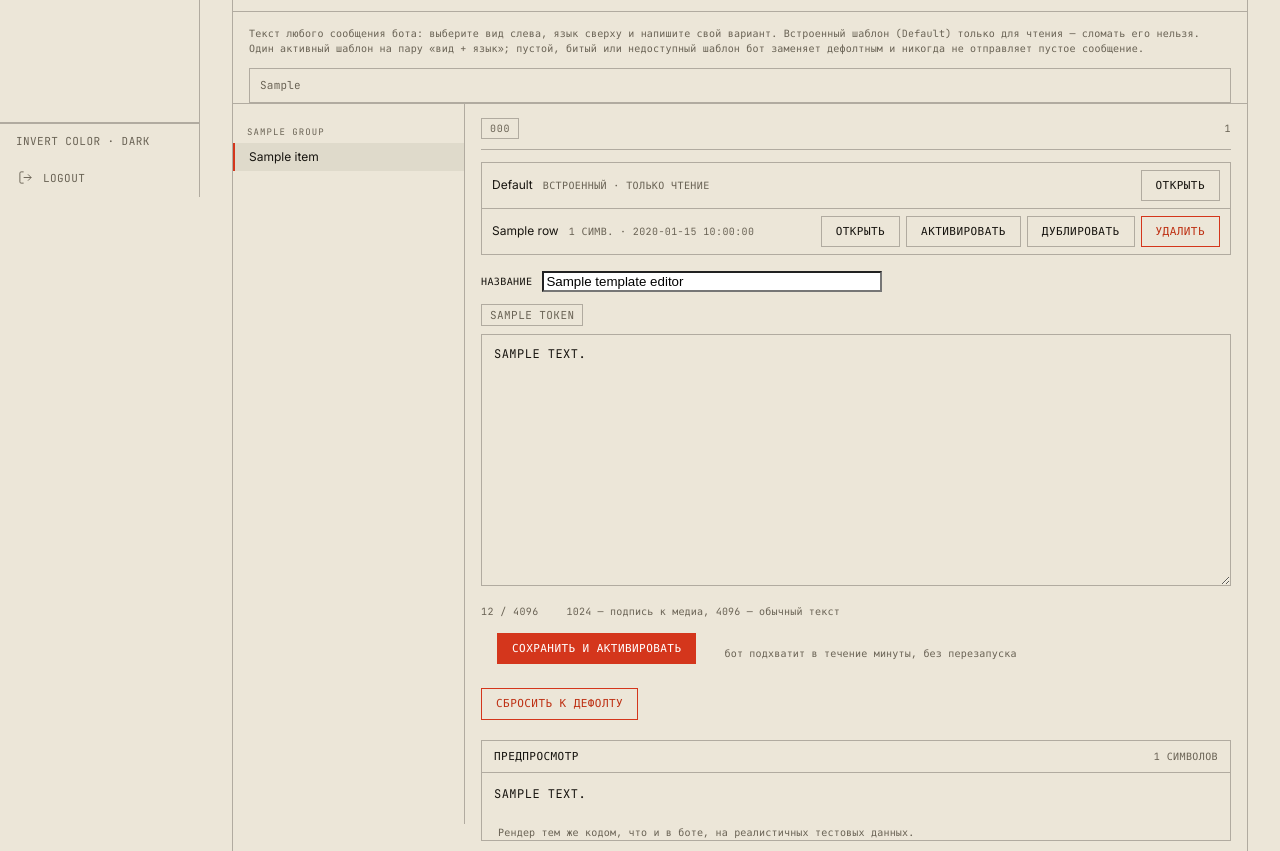
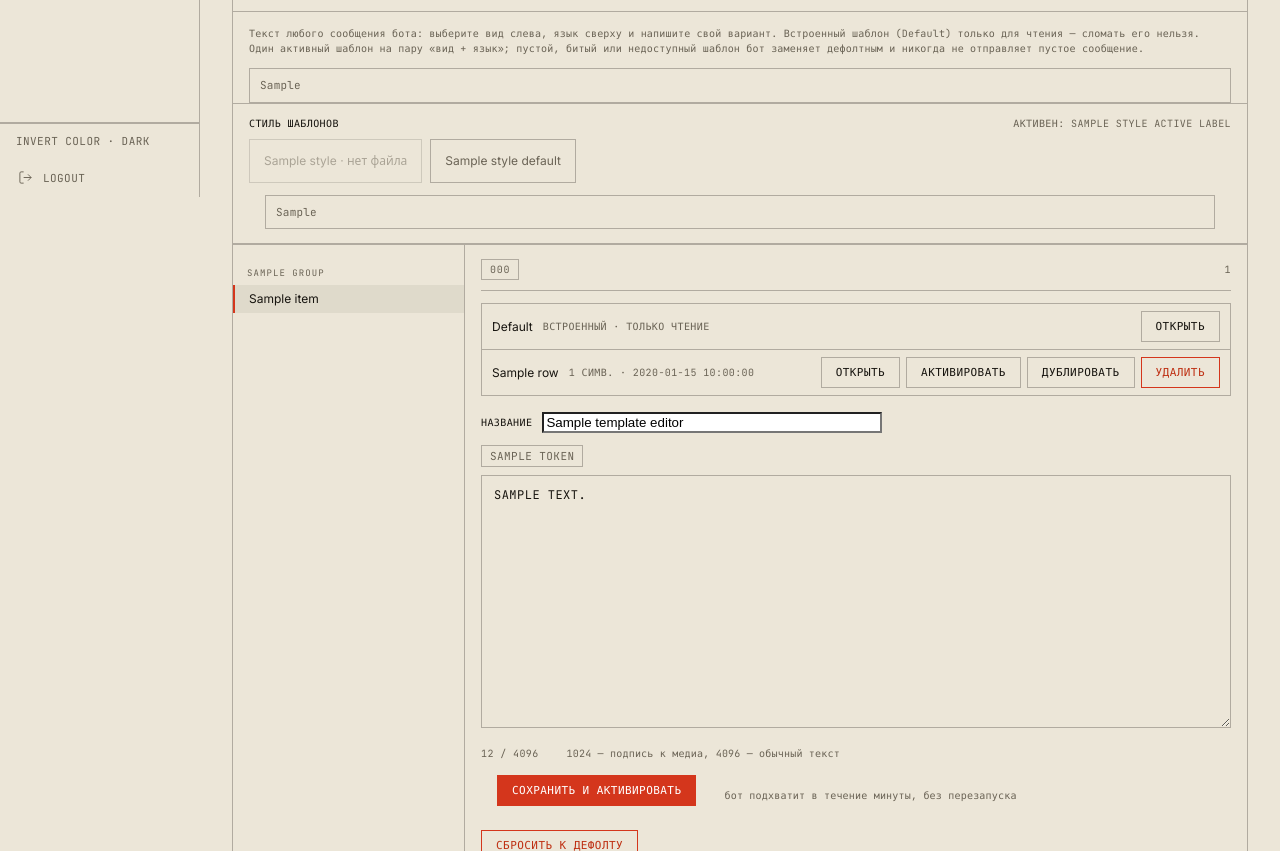
Before and after one commit to 1-01-dev/koyura-bot, a Flask app: template dashboard/templates/admin_bot.html in a window 1280 px wide. Shown: the part 603-1454 px from the top of the page. Run offline with Flask 3, Linux system fonts and the light colour scheme; the template is opened without the code that fills it: most values are stand-ins (such as "Sample title", 1, 10 or a date in 2020); parts of the project's set-up code (start-up, migrations or seed data) failed here and were passed over; some libraries are stand-ins or nearby versions.

Commit message:
feat(dashboard): apply a message style from Admin -> Message templates
A row of buttons above the editor: Quiet premium, Terminal, Media studio,
Friendly, Default. The active one is lit, read from templates.style.

POST /admin/templates/apply-style takes the same session and CSRF check as the
four actions beside it. A preset is validated kind by kind and the accepted
bodies are written for every language in one transaction; the ones that fail are
skipped and named in the notice ("applied 54 of 64, skipped: …"), because an
operator who cannot see which body was wrong cannot fix the file.

Default deletes every stored body, so the bot renders its built-in text again —
it does not copy that text into rows, which would freeze today's wording.

Any one-pair save, activate, delete or reset marks the set custom: it no longer
matches the preset it came from.

```diff
--- a/dashboard/static/style.css
+++ b/dashboard/static/style.css
@@ -1666,6 +1666,74 @@
    above it; no new colours, only the existing tokens.
    --------------------------------------------------------- */
 
+/* The preset styles sit above the editor: one button per voice, the active one
+   lit. Applying one writes the whole set, so the row is a group of forms and
+   nothing here is a toggle. Same hairlines and mono labels as the panels
+   around it; the only colour is the existing red accent for "active". */
+
+.templates-styles {
+  padding: 12px 16px 14px;
+  border-top: 1px solid var(--line);
+  border-bottom: 1px solid var(--line);
+}
+
+.templates-styles-head {
+  display: flex;
+  align-items: baseline;
+  justify-content: space-between;
+  gap: 12px;
+  flex-wrap: wrap;
+  margin-bottom: 8px;
+}
+
+.templates-style-row {
+  display: flex;
+  align-items: stretch;
+  gap: 8px;
+  flex-wrap: wrap;
+}
+
+.templates-style-form {
+  display: contents;
+}
+
+.templates-style {
+  min-height: 44px;
+  padding: 8px 14px;
+  border: 1px solid var(--line);
+  background: transparent;
+  color: var(--dim);
+  font-size: 12px;
+  font-family: inherit;
+  cursor: pointer;
+}
+
+.templates-style:hover:not(:disabled) {
+  border-color: var(--red);
+  color: var(--ink);
+}
+
+.templates-style.is-active {
+  border-color: var(--red);
+  color: var(--ink);
+  background: var(--wash);
+}
+
+/* A preset with no file on disk is listed but not clickable: the operator can
+   see that the style exists without a broken apply. */
+.templates-style:disabled {
+  cursor: not-allowed;
+  opacity: 0.5;
+}
+
+/* "Custom" is a state, not an action: it is a span, and only shown when the
+   set no longer matches the preset it came from. */
+.templates-style-custom {
+  display: inline-flex;
+  align-items: center;
+  cursor: default;
+}
+
 .templates-layout {
   display: grid;
   grid-template-columns: 232px minmax(0, 1fr);
--- a/dashboard/templates/_admin_templates.html
+++ b/dashboard/templates/_admin_templates.html
@@ -35,6 +35,63 @@
   {% if template_notice %}
   <p class="form-notice" role="status" id="templates-notice">{{ template_notice }}</p>
   {% endif %}
+
+  {# The preset styles: one button each, the active one lit. Applying a style
+     is a whole-set write (every kind, both languages), so each is its own POST
+     with the CSRF token — a plain form, like every other action here. Default
+     clears the overrides so the bot renders its built-in texts again. #}
+  <div class="templates-styles" id="templates-styles"
+       data-active-style="{{ style_active }}">
+    <div class="templates-styles-head">
+      <span class="limits-label mono">Стиль шаблонов</span>
+      <span class="limits-meta mono" id="templates-style-active">
+        активен: {{ style_active_label }}
+        {%- if style_active == style_custom.id %} (набор правился вручную){% endif %}
+      </span>
+    </div>
+    <div class="templates-style-row" role="group" aria-label="Стили шаблонов">
+      {% for style in styles %}
+      <form method="post" action="/admin/templates/apply-style"
+            class="templates-style-form">
+        <input type="hidden" name="csrf_token" value="{{ csrf_token }}" />
+        <input type="hidden" name="kind" value="{{ template_kind.id }}" />
+        <input type="hidden" name="lang" value="{{ template_lang }}" />
+        <input type="hidden" name="style" value="{{ style.id }}" />
+        <button type="submit"
+                class="templates-style{% if style.id == style_active %} is-active{% endif %}"
+                data-style="{{ style.id }}"
+                title="{{ style.tagline }}"
+                {% if not style.installed %}disabled{% endif %}>
+          {{ style.label }}{% if not style.installed %} · нет файла{% endif %}
+        </button>
+      </form>
+      {% endfor %}
+      <form method="post" action="/admin/templates/apply-style"
+            class="templates-style-form">
+        <input type="hidden" name="csrf_token" value="{{ csrf_token }}" />
+        <input type="hidden" name="kind" value="{{ template_kind.id }}" />
+        <input type="hidden" name="lang" value="{{ template_lang }}" />
+        <input type="hidden" name="style" value="{{ style_default.id }}" />
+        <button type="submit"
+                class="templates-style{% if style_active == style_default.id %} is-active{% endif %}"
+                data-style="{{ style_default.id }}"
+                title="Заводские тексты: все свои шаблоны удаляются."
+                data-confirm="Вернуть заводские тексты и удалить все свои шаблоны?">
+          {{ style_default.label }}
+        </button>
+      </form>
+      {% if style_active == style_custom.id %}
+      <span class="templates-style templates-style-custom is-active"
+            data-style="{{ style_custom.id }}"
+            title="Набор правился вручную после применения стиля.">
+        {{ style_custom.label }}
+      </span>
+      {% endif %}
+    </div>
+    {% if style_notice %}
+    <p class="form-notice" role="status" id="templates-style-notice">{{ style_notice }}</p>
+    {% endif %}
+  </div>
 
   <div class="templates-layout">
     <nav class="templates-sidebar" aria-label="Виды сообщений">
```
Also changed, not shown: dashboard/routes/pages.py (+127 -2 lines).
